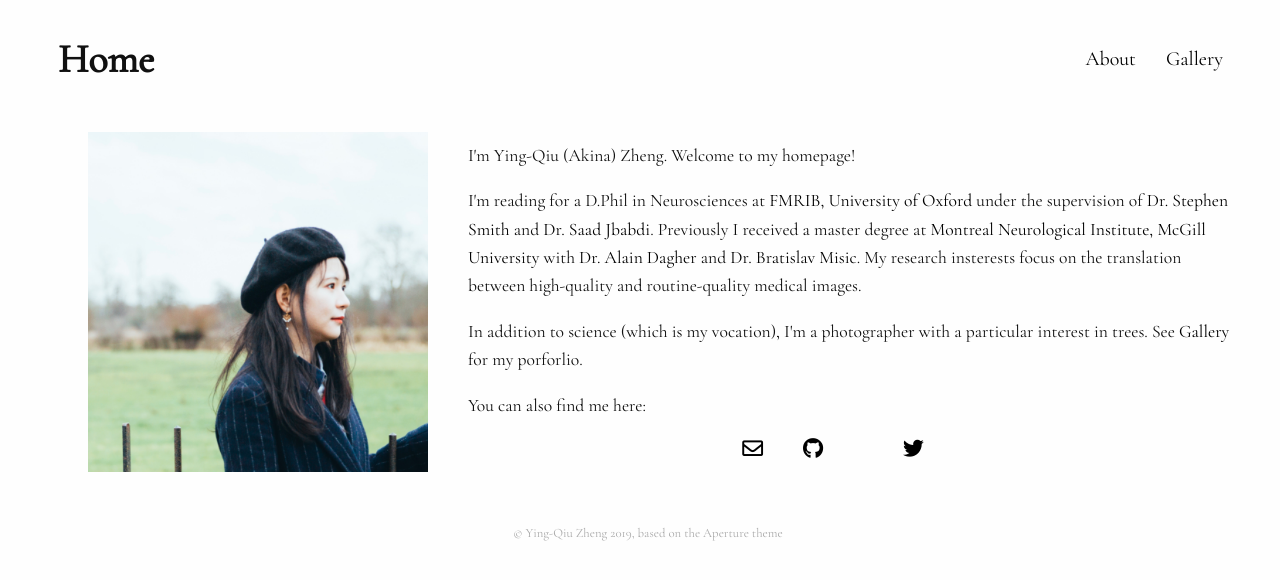
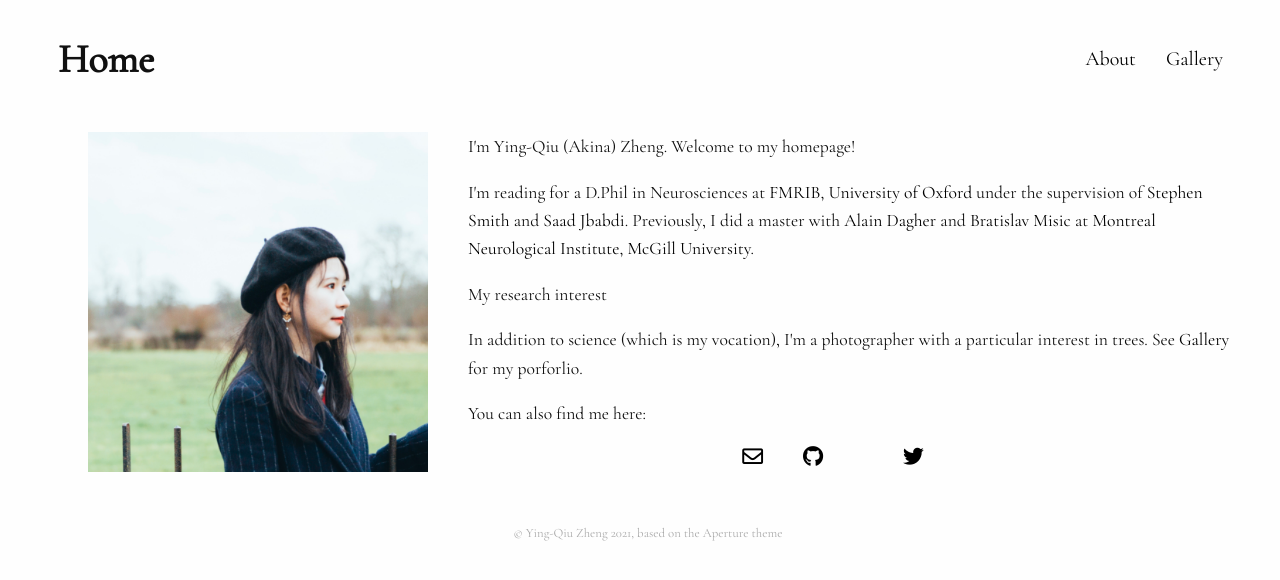
Before and after one commit to yingqiuz/yingqiuz.github.io, a Jekyll site: the page built from index.html, in a window 1280 px wide. Shown: the top 580 px of the page. Built offline with Jekyll 4.4.1, drawn with Linux system fonts in a browser that asks for light colours; nearby versions of some CDN libraries; a style sheet for code colours, icons or effects is not loaded.

```diff
--- a/_layouts/default.html
+++ b/_layouts/default.html
@@ -34,7 +34,7 @@
 			</header>
 			{{ content }}
 			<footer>
-				© Ying-Qiu Zheng 2019, based on the <a href="https://cosmic-hippopotamus.cloudvent.net">Aperture</a> theme
+				© Ying-Qiu Zheng 2021, based on the <a href="https://cosmic-hippopotamus.cloudvent.net">Aperture</a> theme
 			</footer>
 		</div>
 	</body>
--- a/index.html
+++ b/index.html
@@ -7,7 +7,9 @@
 		<div class="editable">
 			<p>I'm Ying-Qiu (Akina) Zheng. Welcome to my homepage!</p>
 
-			<p>I'm reading for a D.Phil in Neurosciences at <a href="https://www.win.ox.ac.uk">FMRIB, University of Oxford</a> under the supervision of <a href="https://www.win.ox.ac.uk/people/stephen-smith">Dr. Stephen Smith</a> and <a href="https://www.win.ox.ac.uk/people/saad-jbabdi">Dr. Saad Jbabdi</a>. Previously I received a master degree at <a href="https://www.mcgill.ca/neuro/">Montreal Neurological Institute, McGill University</a> with <a href="https://www.mcgill.ca/neuro/alain-dagher-md">Dr. Alain Dagher</a> and <a href="https://www.mcgill.ca/bbme/bratislav-misic">Dr. Bratislav Misic</a>. My research insterests focus on the translation between high-quality and routine-quality medical images.
+			<p>I'm reading for a D.Phil in Neurosciences at <a href="https://www.win.ox.ac.uk">FMRIB, University of Oxford</a> under the supervision of <a href="https://www.win.ox.ac.uk/people/stephen-smith">Stephen Smith</a> and <a href="https://www.win.ox.ac.uk/people/saad-jbabdi">Saad Jbabdi</a>. Previously, I did a master with <a href="https://www.mcgill.ca/neuro/alain-dagher-md">Alain Dagher</a> and <a href="https://www.mcgill.ca/bbme/bratislav-misic">Bratislav Misic</a> at <a href="https://www.mcgill.ca/neuro/">Montreal Neurological Institute, McGill University</a>.
+
+			<p>My research interest </p>
 
 			<p>
 				In addition to science (which is my vocation), I'm a photographer with a particular interest in trees. See <a href="{{ site.baseurl }}/gallery">Gallery</a> for my porforlio.
```
Also changed, not shown: gallery/illuminance.md (+4 -0 lines), gallery/samsara.md (+2 -2 lines), gallery/treeness.md (+2 -0 lines), 1 other file.
